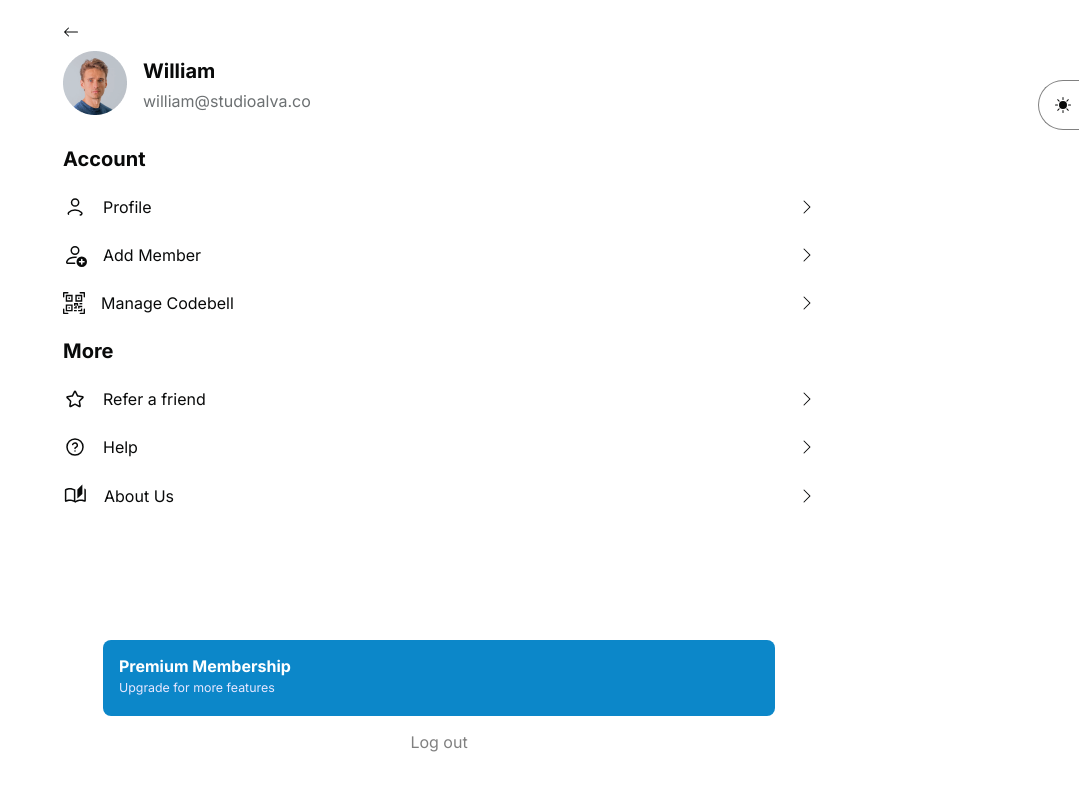
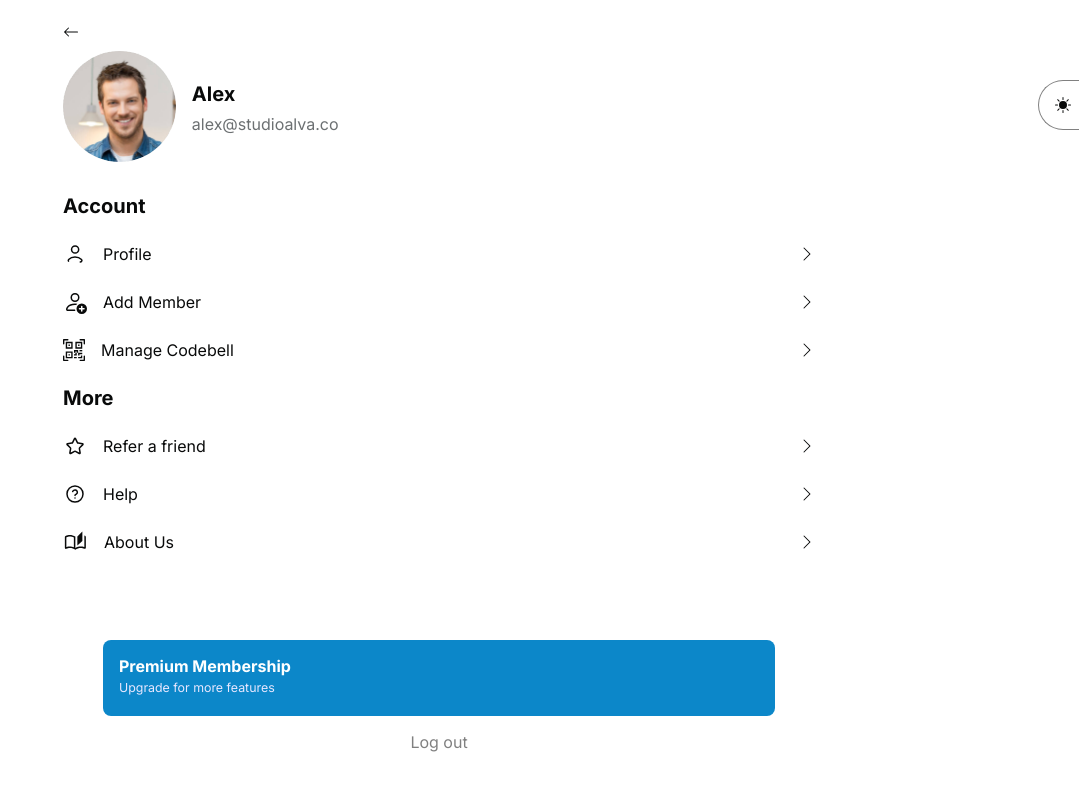
Before and after one commit to codebellio/codebell_new_app_template, a plain HTML site: page setting.html in a window 1280 px wide. Shown: the whole page, without its empty margins (201-1280 px from the left). Drawn offline with Linux system fonts and the light colour scheme.

Commit message:
style update

```diff
--- a/setting.html
+++ b/setting.html
@@ -24,12 +24,12 @@
                 </svg>
             </a>
             <div class="flex gap middle">
-                <div class=" flex middle">
-                    <img src="/assets/img/profile-1.png" alt="">
+                <div class=" flex middle" style="max-width: 15%;">
+                    <img src="/assets/img/profile1.png" alt="" style="border-radius: 50%;">
                 </div>
                 <div class="flex column">
-                    <h2 style="font-size: var(--f-20);">William</h2>
-                    <p style="color: var(--sub-text-color);">william@studioalva.co</p>
+                    <h2 style="font-size: var(--f-20);">Alex</h2>
+                    <p style="color: var(--sub-text-color);">alex@studioalva.co</p>
                 </div>
             </div>
 
@@ -38,7 +38,6 @@
 
 
         <div class="flex column gap hjo middle-contents" style="flex:1;margin-top:-2em">
-
             <div class="flex column gap-1  padding">
                 <h3 style="font-size: var(--f-20);">Account</h3>
                 <div class="flex between middle" style="width: 100%;">
```
Also changed, not shown: profile.html (+3 -3 lines).
